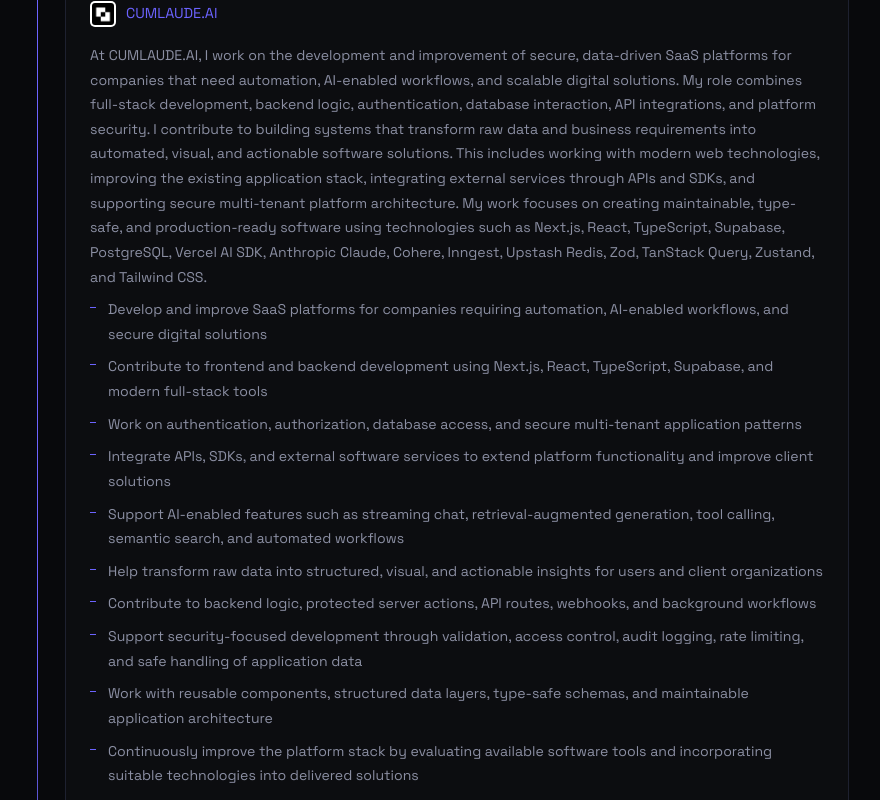
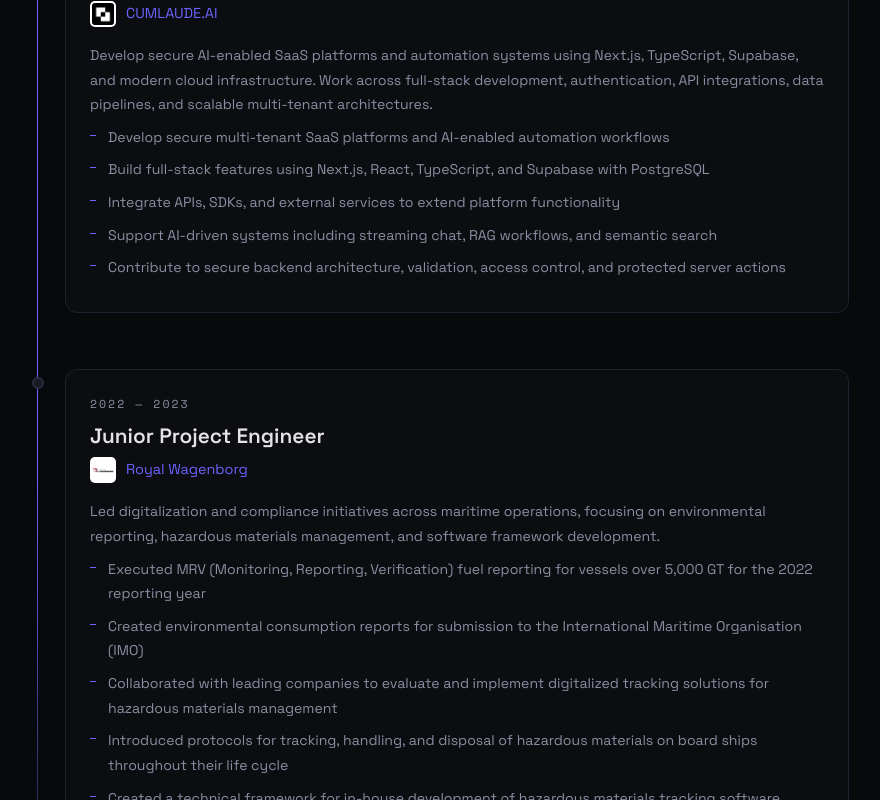
Before and after one commit to Lemonroyal28/portfolio, a Next.js app: page / in a window 1280 px wide. Shown: the part 1000-1800 px from the top of the page, without its empty margins (197-1077 px from the left). Built offline with nearby package versions, Linux system fonts and the light colour scheme.

Commit message:
content: reduce CUMLAUDE.AI section by 50% and add tech stack badges

```diff
--- a/data/experience.ts
+++ b/data/experience.ts
@@ -16,19 +16,15 @@ export const experience: Experience[] = [
     company: 'CUMLAUDE.AI',
     companyUrl: 'https://cumlaude.ai',
     logo: '/assets/cumlaude.jpeg',
-    description: 'At CUMLAUDE.AI, I work on the development and improvement of secure, data-driven SaaS platforms for companies that need automation, AI-enabled workflows, and scalable digital solutions. My role combines full-stack development, backend logic, authentication, database interaction, API integrations, and platform security. I contribute to building systems that transform raw data and business requirements into automated, visual, and actionable software solutions. This includes working with modern web technologies, improving the existing application stack, integrating external services through APIs and SDKs, and supporting secure multi-tenant platform architecture. My work focuses on creating maintainable, type-safe, and production-ready software using technologies such as Next.js, React, TypeScript, Supabase, PostgreSQL, Vercel AI SDK, Anthropic Claude, Cohere, Inngest, Upstash Redis, Zod, TanStack Query, Zustand, and Tailwind CSS.',
+    description: 'Develop secure AI-enabled SaaS platforms and automation systems using Next.js, TypeScript, Supabase, and modern cloud infrastructure. Work across full-stack development, authentication, API integrations, data pipelines, and scalable multi-tenant architectures.',
     bulletPoints: [
-      'Develop and improve SaaS platforms for companies requiring automation, AI-enabled workflows, and secure digital solutions',
-      'Contribute to frontend and backend development using Next.js, React, TypeScript, Supabase, and modern full-stack tools',
-      'Work on authentication, authorization, database access, and secure multi-tenant application patterns',
-      'Integrate APIs, SDKs, and external software services to extend platform functionality and improve client solutions',
-      'Support AI-enabled features such as streaming chat, retrieval-augmented generation, tool calling, semantic search, and automated workflows',
-      'Help transform raw data into structured, visual, and actionable insights for users and client organizations',
-      'Contribute to backend logic, protected server actions, API routes, webhooks, and background workflows',
-      'Support security-focused development through validation, access control, audit logging, rate limiting, and safe handling of application data',
-      'Work with reusable components, structured data layers, type-safe schemas, and maintainable application architecture',
-      'Continuously improve the platform stack by evaluating available software tools and incorporating suitable technologies into delivered solutions',
+      'Develop secure multi-tenant SaaS platforms and AI-enabled automation workflows',
+      'Build full-stack features using Next.js, React, TypeScript, and Supabase with PostgreSQL',
+      'Integrate APIs, SDKs, and external services to extend platform functionality',
+      'Support AI-driven systems including streaming chat, RAG workflows, and semantic search',
+      'Contribute to secure backend architecture, validation, access control, and protected server actions',
     ],
+    techStack: ['Next.js', 'TypeScript', 'Supabase', 'PostgreSQL', 'Vercel AI SDK'],
   },
   {
     date: '2022 — 2023',
```
